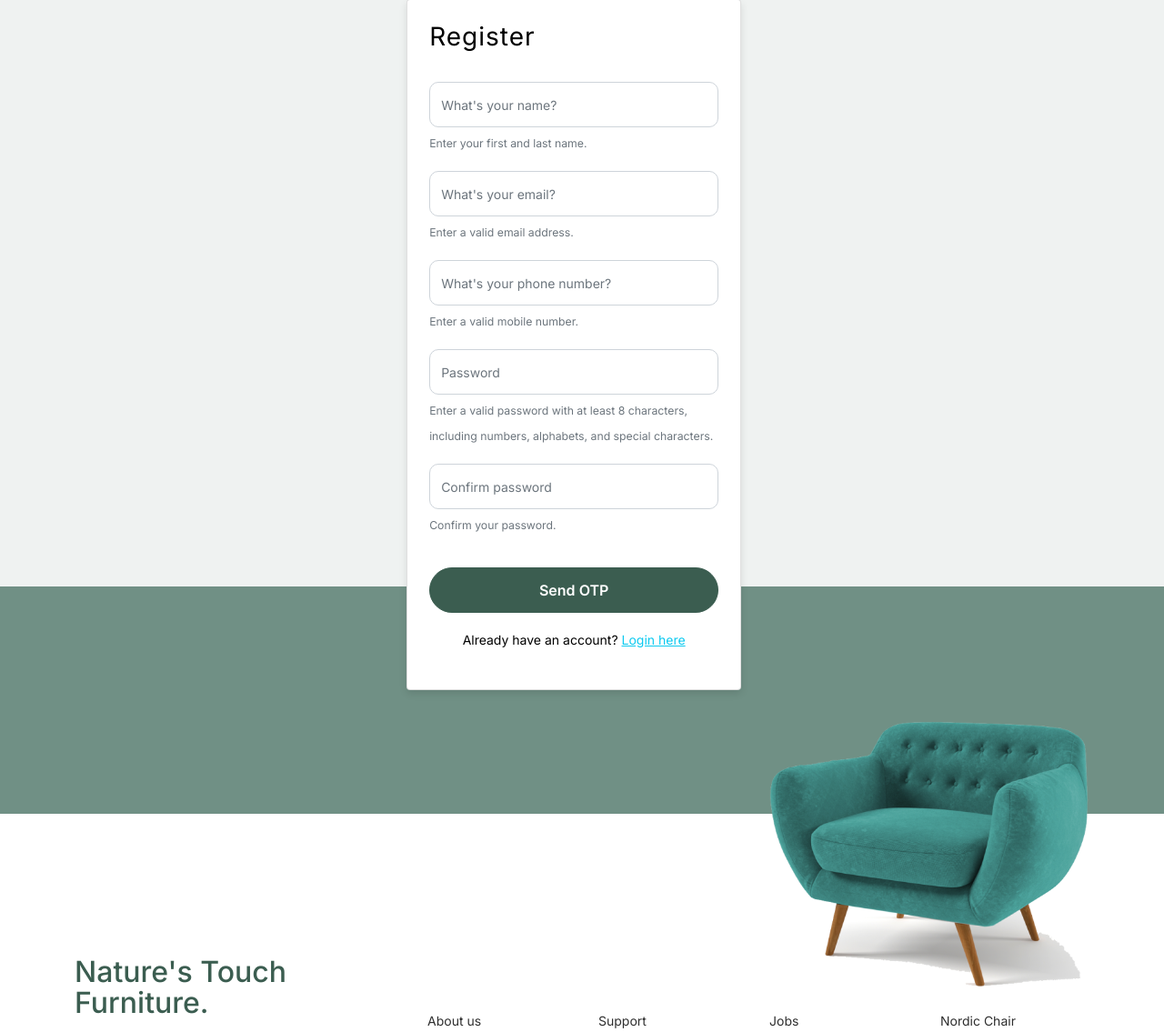
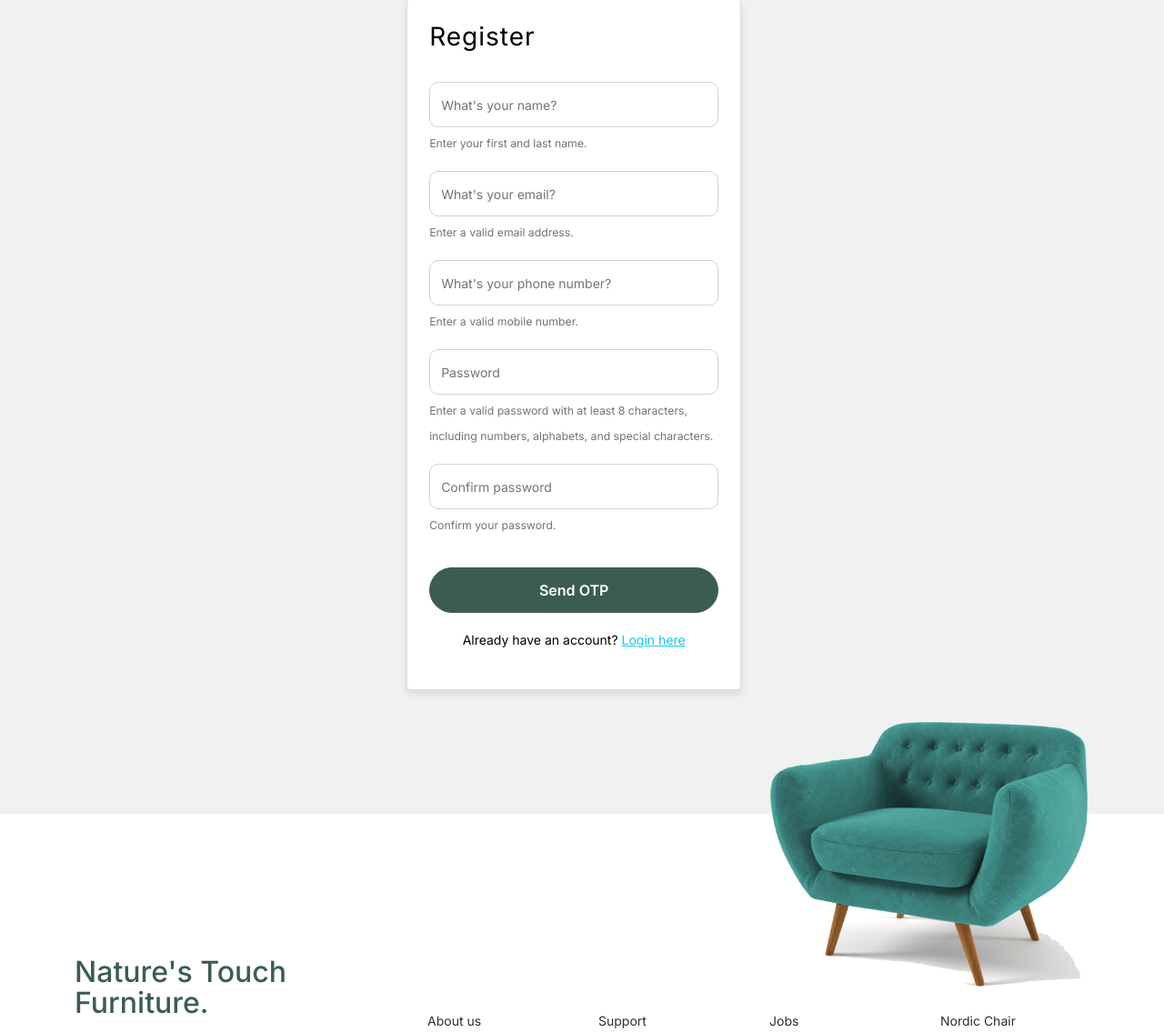
Before and after one commit to aswinbharath1/NaturesFurniture, a Django app: page /login/user-signup in a window 1280 px wide. Shown: the part 239-1374 px from the top of the page at 91% size. Run offline with Django 4.2, Linux system fonts and the light colour scheme; some libraries are stand-ins or nearby versions.

Commit message:
style added

```diff
--- a/templates/accounts/signup.html
+++ b/templates/accounts/signup.html
@@ -72,7 +72,7 @@
         </div>
     </section>
 </div>
-<div style="height: 250px; width: 100%; background-color: #709085;"></div>
+<div style="height: 250px; width: 100%; background-color: #eff2f1;"></div>
 
 {% endblock %}
 
```
